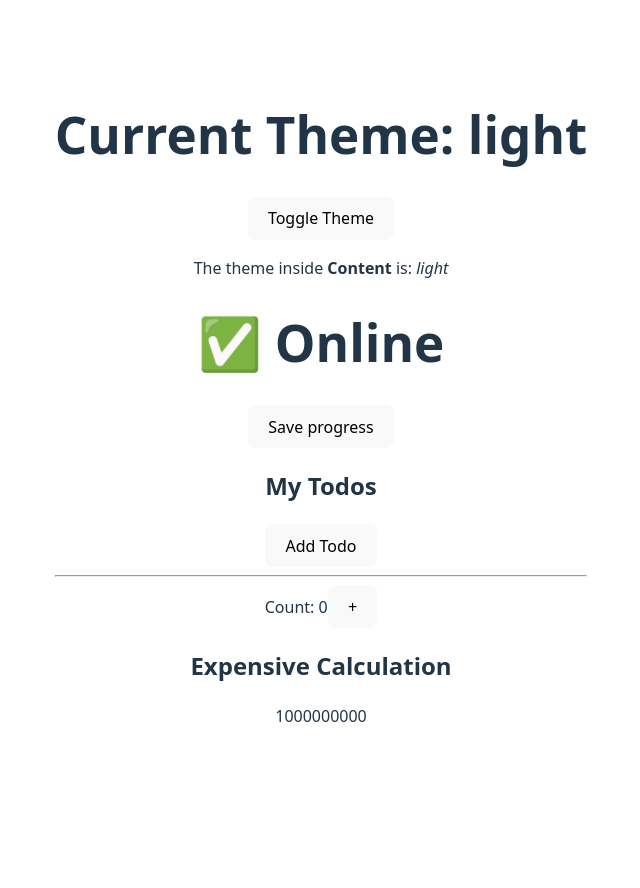
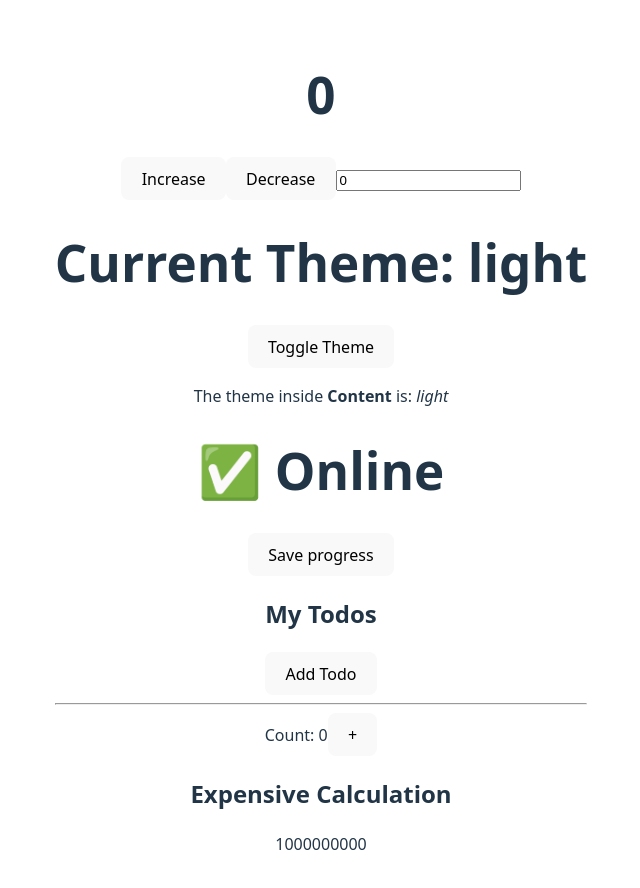
Before and after one commit to uchchhwas13/react-custom-hook, a React (Vite) app in the folder React-hook/: page / in a window 1280 px wide. Shown: the whole page, without its empty margins (319-959 px from the left). Before the commit the page ends 800 px from the top, so only its background shows below. Built offline with nearby package versions, Linux system fonts and the light colour scheme.

Commit message:
UseReducer hook usage

```diff
--- a/React-hook/src/App.jsx
+++ b/React-hook/src/App.jsx
@@ -3,12 +3,14 @@
 import SaveButton  from './SaveButton.jsx'
 import UseMemoHookUsage from './UseMemoHookUsage.jsx'
 import ThemeUsage from './context-hook/ThemeUsage.jsx'
+import Content from './use-reducer-hook/Content.jsx'
 
 function App() {
 
 
   return (
     <>
+      <Content />
       <ThemeUsage />
       <StatusBar />
       <SaveButton />
--- /dev/null
+++ b/React-hook/src/use-reducer-hook/Content.jsx
@@ -0,0 +1,35 @@
+import {useReducer} from 'react'
+
+const Content = () => {
+    const initiaState = {count:0};
+
+    const reducer = (state, action) => {
+        switch(action.type) {
+            case 'increase':
+                return {count: state.count + 1};
+            case 'decrease':
+                return {count: state.count - 1};
+            case 'input':
+                return {count: action.payload}
+            default: {
+                return state;
+            }
+        }
+    }
+
+    const [state, dispatch] = useReducer(reducer, initiaState);
+
+  return (
+    <div>
+      <h1>{state.count}</h1>
+      <button onClick={()=>dispatch({type: 'increase'})}>Increase</button>
+      <button onClick={()=>dispatch({type: 'decrease'})}>Decrease</button>
+      <input type='number' value = {state.count}
+      onChange={(e) => {
+        dispatch({type: 'input', payload: Number(e.target.value)});
+      }}
+      />
+    </div>
+  )
+}
+export default Content
```
